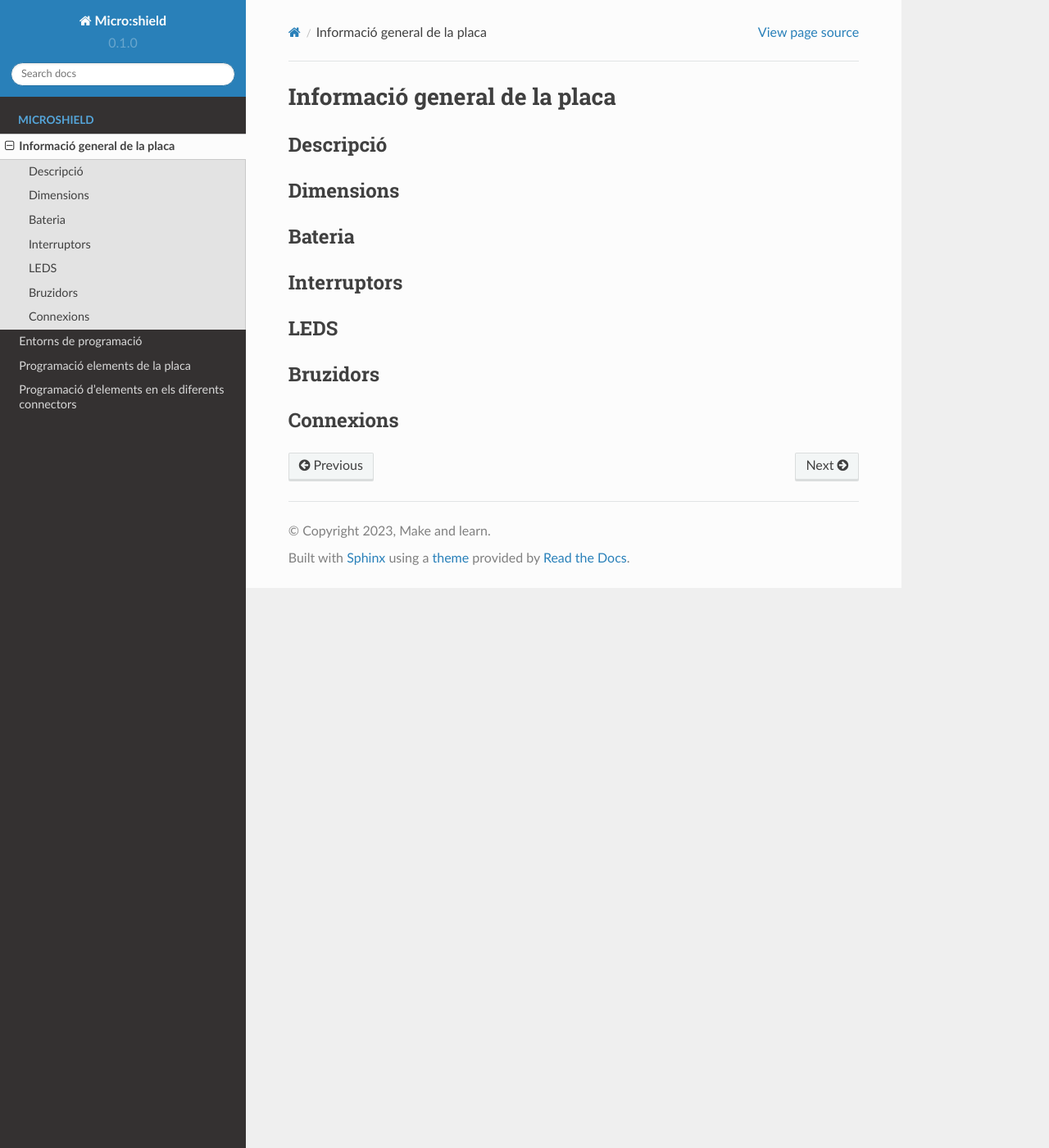
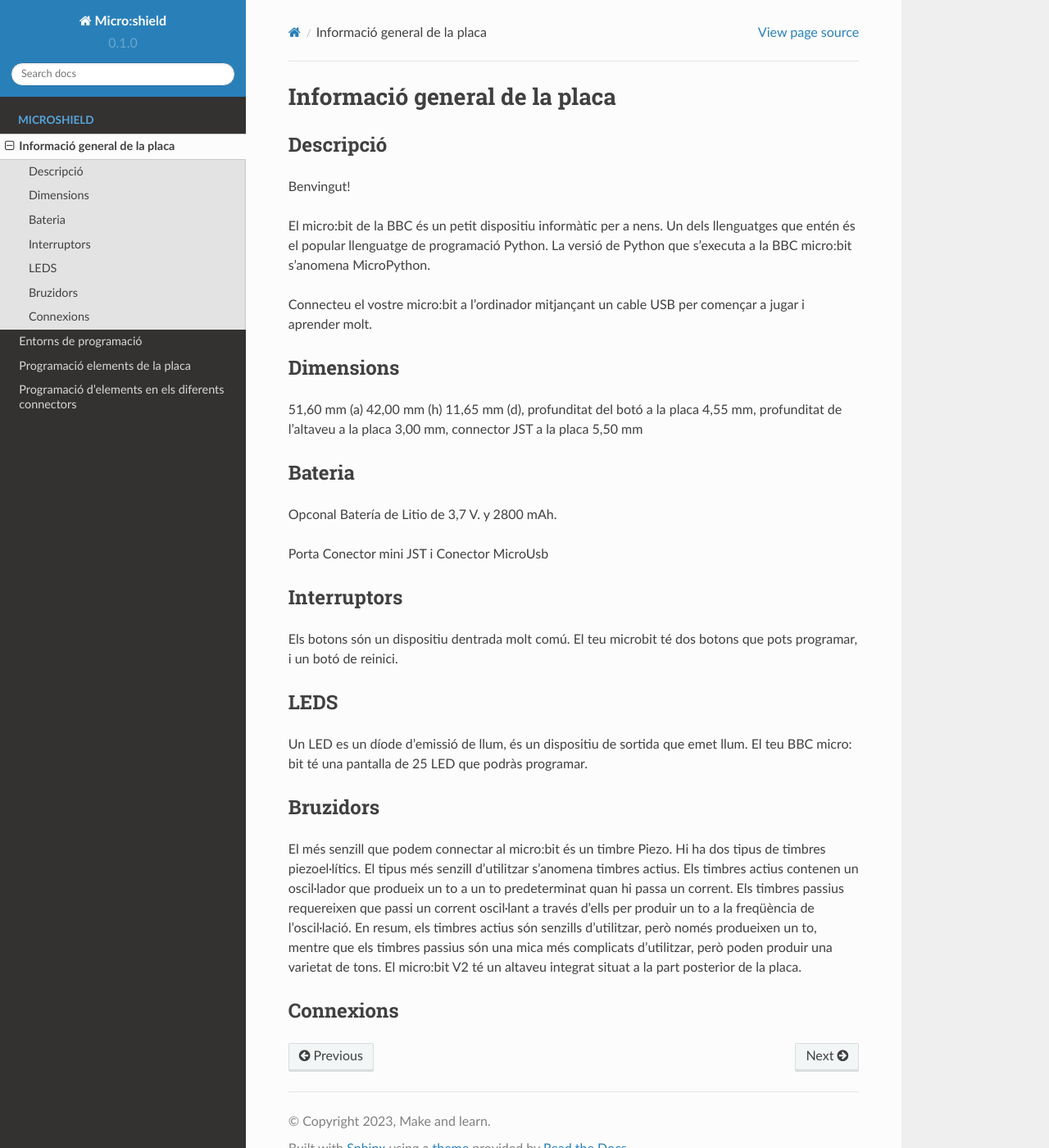
Before and after one commit to MakeAndLearn/micro-shield, a Sphinx documentation site: the page built from docs/source/microshield/informaciogeneral.rst, in a window 1280 px wide and 1400 px high. Shown: the whole window at 82% size. Built offline with Sphinx 7.4.7 and the Read the Docs theme 2.0.0, drawn with Linux system fonts in a browser that asks for light colours.

Commit message:
Update informaciogeneral.rst

```diff
--- a/docs/source/microshield/informaciogeneral.rst
+++ b/docs/source/microshield/informaciogeneral.rst
@@ -4,27 +4,39 @@ Informació general de la placa
 Descripció
 ----------
 
+Benvingut!
+
+El micro:bit de la BBC és un petit dispositiu informàtic per a nens. Un dels llenguatges que entén és el popular llenguatge de programació Python. La versió de Python que s'executa a la BBC micro:bit s'anomena MicroPython.
+
+Connecteu el vostre micro:bit a l'ordinador mitjançant un cable USB per començar a jugar i aprender molt.
 
 Dimensions
 ----------
 
+51,60 mm (a) 42,00 mm (h) 11,65 mm (d), profunditat del botó a la placa 4,55 mm, profunditat de l'altaveu a la placa 3,00 mm, connector JST a la placa 5,50 mm
 
 Bateria
 -------
 
+Opconal Batería de Litio de 3,7 V. y 2800 mAh.
+
+Porta Conector mini JST i Conector MicroUsb
 
 Interruptors
 ----------
 
+Els botons són un dispositiu dentrada molt comú. El teu microbit té dos botons que pots programar, i un botó de reinici.
 
 LEDS
 ----------
 
+Un LED es un díode d'emissió de llum, és un dispositiu de sortida que emet llum. El teu BBC micro: bit té una pantalla de 25 LED que podràs programar.
 
 Bruzidors
 ----------
 
-
+El més senzill que podem connectar al micro:bit és un timbre Piezo. Hi ha dos tipus de timbres piezoel·lítics. El tipus més senzill d'utilitzar s'anomena timbres actius. Els timbres actius contenen un oscil·lador que produeix un to a un to predeterminat quan hi passa un corrent. Els timbres passius requereixen que passi un corrent oscil·lant a través d'ells per produir un to a la freqüència de l'oscil·lació. En resum, els timbres actius són senzills d'utilitzar, però només produeixen un to, mentre que els timbres passius són una mica més complicats d'utilitzar, però poden produir una varietat de tons.
+El micro:bit V2 té un altaveu integrat situat a la part posterior de la placa.
 
 Connexions
 ----------
```
